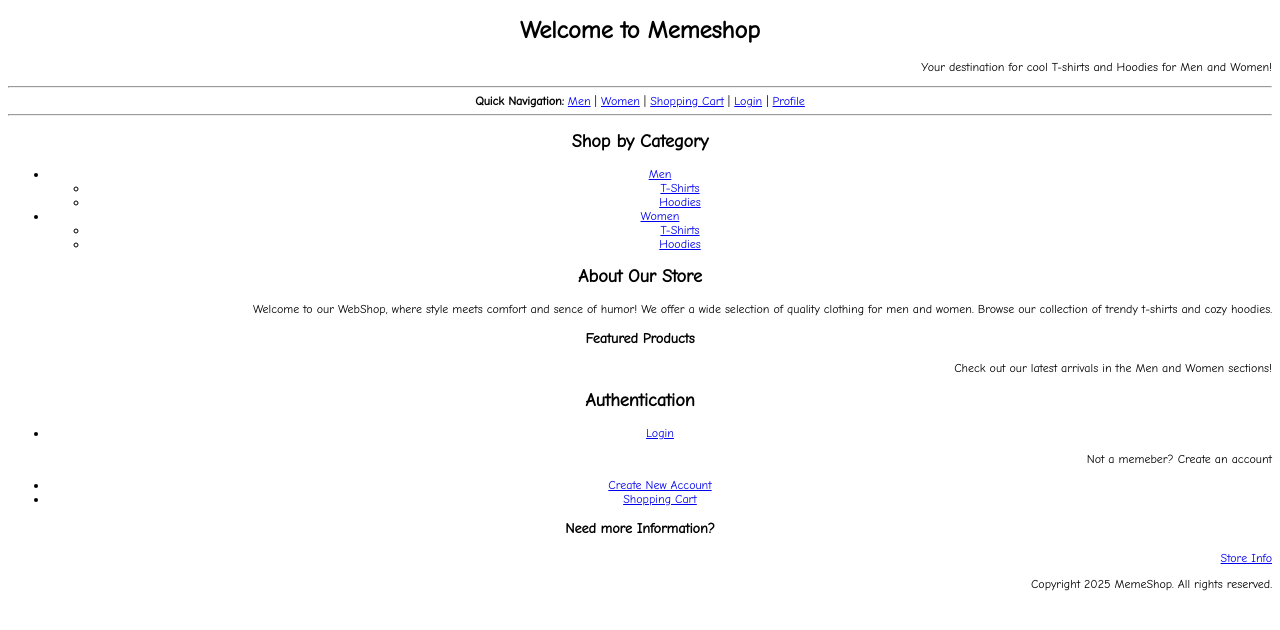
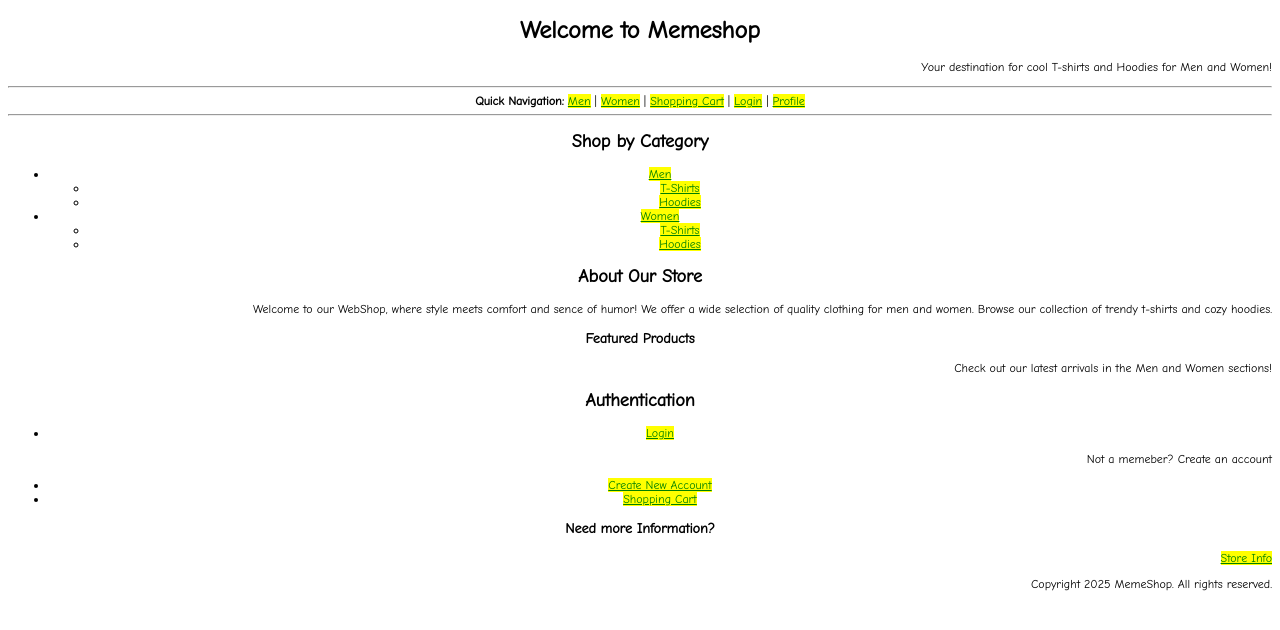
Before and after one commit to Sabdikay/WebShop, a PHP site: page / in a window 1280 px wide. Shown: the top 630 px of the page. Run offline with PHP 8.4, Linux system fonts and the light colour scheme.

Commit message:
Add styles for anchor tags and hover state
Introduced CSS rules for anchor tags to set their color and background, including a hover state with different colors. Also removed extra blank lines in the body selector.

```diff
--- a/mystyle.css
+++ b/mystyle.css
@@ -2,8 +2,6 @@ body{
     font-family: "Comic Neue", Bangers, "Fredoka One";
     font-size: 12px;
     text-align: center;
-
-
 }
 p {
     text-align:right;
@@ -12,3 +10,13 @@ p {
 th{
     background-color: lightgray;
 }
+
+a{
+    color: green;
+    background-color: yellow;
+}
+
+a:hover {
+    color: red;
+    background-color: blue;
+}
```
